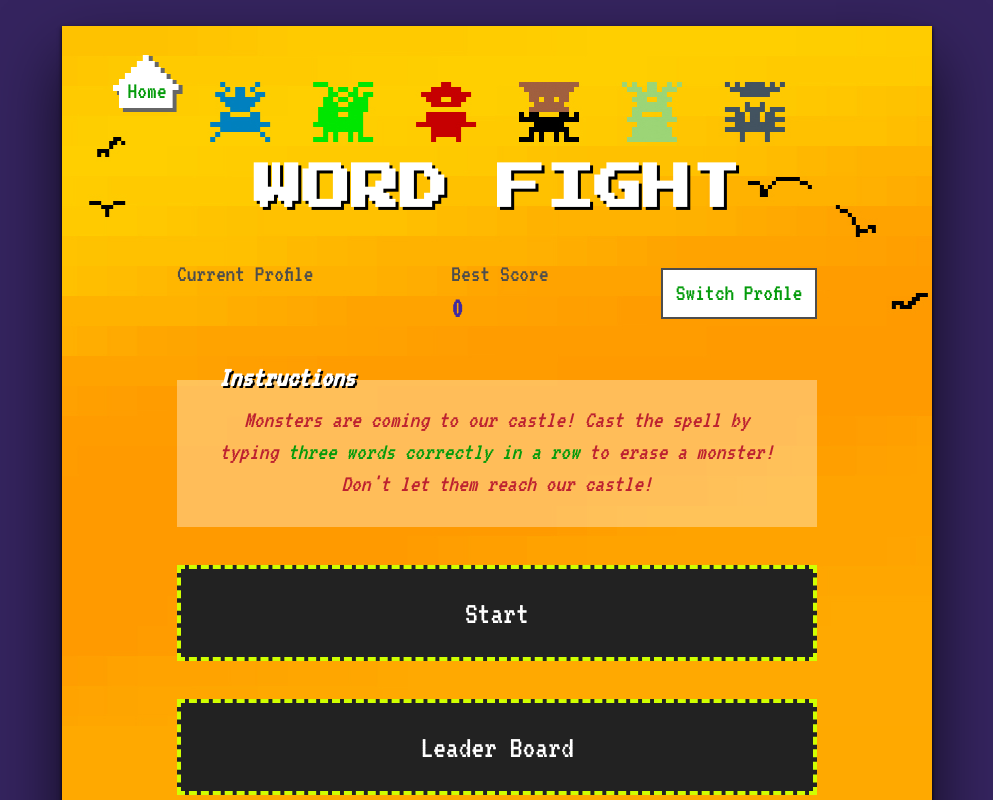
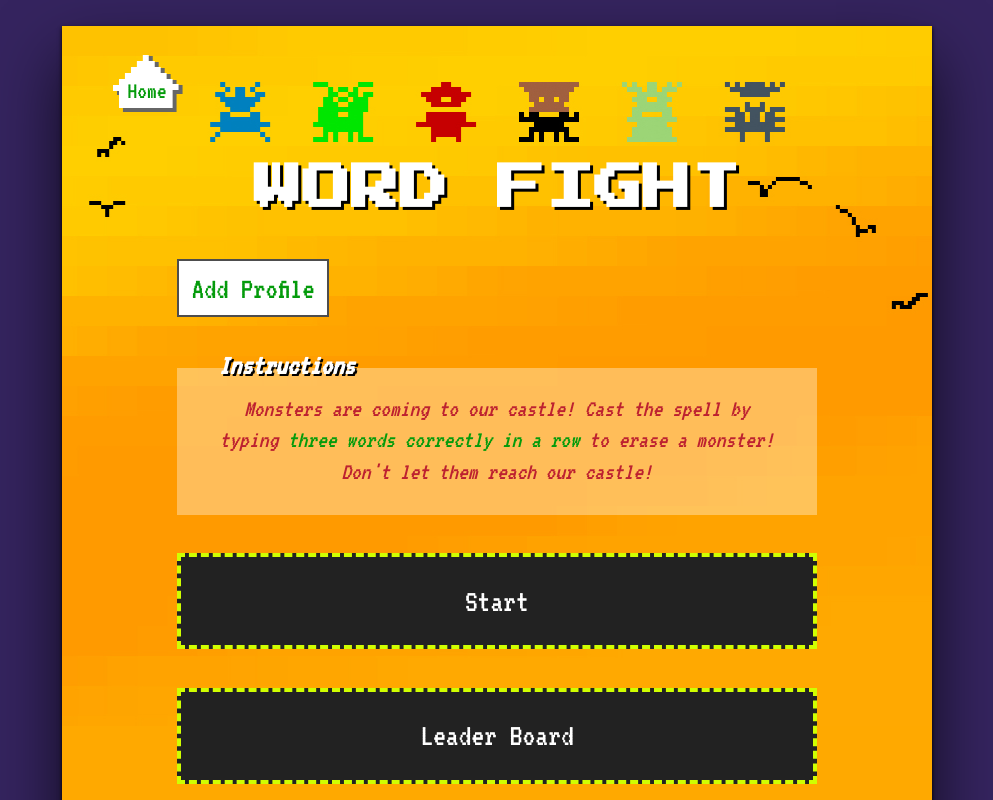
Before and after one commit to monxque/Word-Fight, a React (Create React App) app: page / in a window 1280 px wide. Shown: the top 800 px of the page, without its empty margins (143-1136 px from the left). Built offline with nearby package versions, Linux system fonts and the light colour scheme.

Commit message:
add handling for no profile

```diff
--- a/src/components/Home.js
+++ b/src/components/Home.js
@@ -28,10 +28,7 @@ function Home() {
     }
   }, []);
 
-  return (
-    <div className="homepage">
-
-      <h1>WORD FIGHT</h1>
+  const withprofiletemplate = (
     <div className="currprofile">
       <div>
         <div>Current Profile</div>
@@ -44,6 +41,21 @@ function Home() {
       <div>
         <Link to="/profileselection" tabIndex="-1" ><button className="btn" >Switch Profile</button></Link></div>
     </div>
+  );
+
+  const noprofiletemplate = (
+    <div className="currprofile">
+      <Link to="/profileselection" tabIndex="-1" >
+        <button className="btn btn__lg" >Add Profile</button>
+      </Link>
+    </div>
+  );
+
+  return (
+    <div className="homepage">
+
+      <h1>WORD FIGHT</h1>
+      {currProfile.name !=="" ? withprofiletemplate : noprofiletemplate}
       <div className="instructions list-bg">
         <h3>Instructions</h3>
         <p>Monsters are coming to our castle! Cast the spell by typing <span className="emphasize">three words correctly in a row</span> to erase a monster! Don't let them reach our castle!</p></div>
--- a/src/components/ProfileSelection.js
+++ b/src/components/ProfileSelection.js
@@ -57,14 +57,31 @@ function ProfileSelection() {
       />
     ));
 
-  // edit functions
+  // PROFILE UPDATE functions
+
+  //add profiles
   function addProfile(name) {
-    const newProfile = { id: "profile-" + nanoid(), name: name, maxScore: 0, current: false };
+    const data = localStorage.getItem('listOfProfiles');
+    //if have existing profiles
+    if (data) {
+      //set all other profiles's current status as false
+      const updatedProfiles = profiles.map(profile => {
+        return { ...profile, current: false }
+      });
+      //add the new profile
+      const newProfile = { id: "profile-" + nanoid(), name: name, maxScore: 0, current: true };
+      updatedProfiles.push(newProfile);
+      setProfiles(updatedProfiles);
+    } else {
+      //add the new profile
+      const newProfile = { id: "profile-" + nanoid(), name: name, maxScore: 0, current: true };
       const addedProfileList = profiles.slice();
       addedProfileList.push(newProfile);
       setProfiles(addedProfileList);
     }
+  }
 
+  //remove profile and all records
   function deleteProfile(id) {
     const answer = window.confirm("Removing profile will also remove the related score records, are you sure?");
     if (answer) {
@@ -73,6 +90,7 @@ function ProfileSelection() {
     }
   }
 
+  //edit profile name
   function editProfile(id, newName) {
     const editedProfilesList = profiles.map(profile => {
       if (id === profile.id) {
@@ -81,7 +99,7 @@ function ProfileSelection() {
       return profile;
     })
     setProfiles(editedProfilesList);
-
+    //update the name in score history too
     const scoreData = localStorage.getItem('scoreHistory');
     if (scoreData) {
       const scoreHistory = JSON.parse(scoreData);
@@ -97,6 +115,7 @@ function ProfileSelection() {
     }
   }
 
+  //select current profile
   function setCurrent(id) {
     const updatedProfiles = profiles.map(profile => {
       // if this task has the same ID as the edited profile
```
Lines whose indentation alone changed are shown as unchanged.
